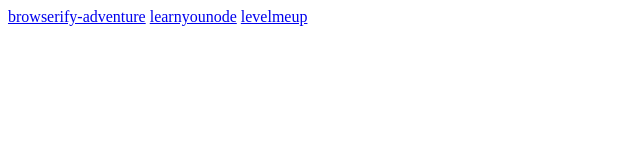
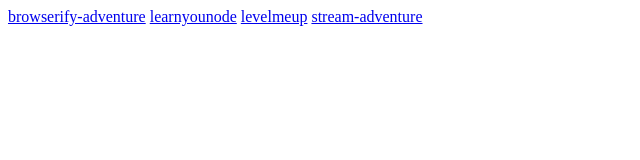
Before and after one commit to generalhenry/nodeschool-interactive, a website: page public/index.html in a window 1280 px wide. Shown: the whole page, without its empty margins (0-640 px from the left). Drawn offline with Linux system fonts and the light colour scheme.

Commit message:
added stream-adventures

```diff
--- a/public/index.html
+++ b/public/index.html
@@ -4,3 +4,4 @@
 <a href='/browserify-adventure'>browserify-adventure</a>
 <a href='/learnyounode'>learnyounode</a>
 <a href='/levelmeup'>levelmeup</a>
+<a href='/stream-adventure'>stream-adventure</a>
```
